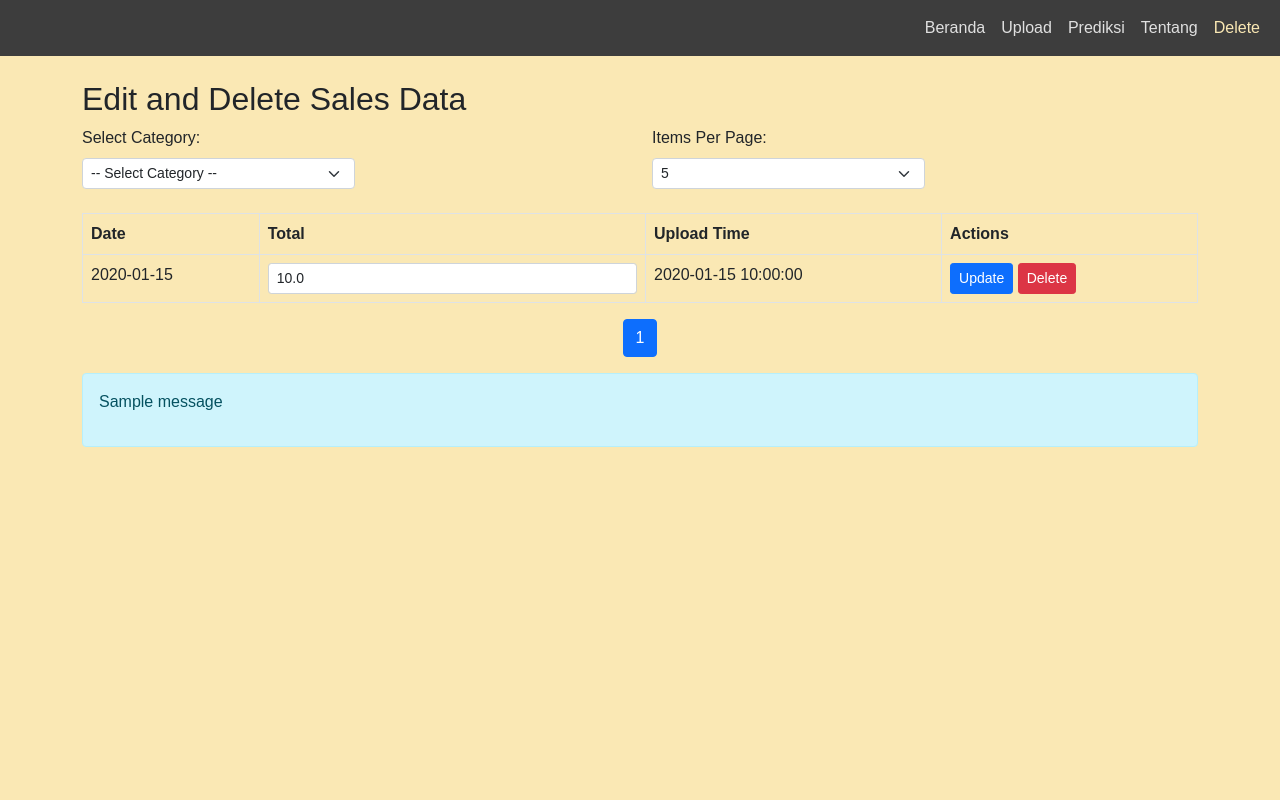
After one commit to michaelSusanto12/skripsi-fe, a Flask app: page /delete in a window 1280 px wide. The commit adds this page. Run offline with Flask 3, Linux system fonts and the light colour scheme; tables that the repository leaves empty hold one stand-in row (values such as "Sample post"); one stand-in notice (Sample message) is shown; parts of the project's set-up code (start-up, migrations or seed data) failed here and were passed over; some libraries are stand-ins or nearby versions.

Commit message:
delete_pages

```diff
--- a/app.py
+++ b/app.py
@@ -1,4 +1,4 @@
-from flask import Flask, render_template, request, redirect, flash, jsonify
+from flask import Flask, render_template, request, redirect, flash, jsonify, url_for
 import matplotlib.pyplot as plt
 from io import BytesIO
 from base64 import b64encode
@@ -15,6 +15,7 @@ from datetime import datetime
 from os import environ
 environ['TF_ENABLE_ONEDNN_OPTS'] = '0'
 from tensorflow.keras.losses import Huber
+import copy
 
 import locale
 locale.setlocale(locale.LC_TIME, 'id_ID')
@@ -393,5 +394,61 @@ def predict():
     return render_template('predict.html')
 
 
+def get_sales_data(category, page, items_per_page):
+    offset = (page - 1) * items_per_page
+    category_id = None
+    if category:
+        category_obj = Categories.query.filter_by(name=category).first()
+        if category_obj:
+            category_id = category_obj.id
+
+    query = Sales.query
+    if category_id:
+        query = query.filter_by(category_id=category_id)
+
+    sales_data = query.offset(offset).limit(items_per_page).all()
+    total_count = Sales.query.filter_by(category_id=category_id).count() if category_id else Sales.query.count()
+    return sales_data, total_count
+
+
+
+@app.route('/delete', methods=['GET'])
+def delete():
+    category = request.args.get('category', default=None)
+    items_per_page = request.args.get('items_per_page', default=5, type=int)
+    page = request.args.get('page', default=1, type=int)
+
+    sales_data, total_count = get_sales_data(category, page, items_per_page)
+
+    total_pages = (total_count + items_per_page - 1) // items_per_page
+
+    return render_template('delete.html', sales_data=sales_data, selected_category=category, items_per_page=items_per_page, page=page, total_pages=total_pages)
+
+
+
+@app.route('/edit/<int:id>', methods=['POST'])
+def edit_total(id):
+    sale = Sales.query.get(id)
+    if sale:
+        sale.total = request.form.get('total', type=float)
+
+        db.session.commit()
+
+        flash('Data updated successfully!', 'success')
+    else:
+        flash('Sale not found!', 'error')
+
+    return redirect(url_for('delete', category=request.args.get('category'), items_per_page=request.args.get('items_per_page')))
+
+
+@app.route('/delete/<int:id>', methods=['POST'])
+def delete_data(id):
+    sale = Sales.query.get_or_404(id)
+    db.session.delete(sale)
+    db.session.commit()
+    flash("Data successfully deleted!")
+    return redirect(url_for('delete'))
+
+
 if __name__ == '__main__':
     app.run(debug=True, host='0.0.0.0')
--- a/templates/about.html
+++ b/templates/about.html
@@ -85,6 +85,9 @@
                     <li class="nav-item">
                         <a class="nav-link" href="#" style="color: #fae8b4;">Tentang</a>
                     </li>
+                    <li class="nav-item">
+                        <a class="nav-link" href="/delete" style="color: #e0e0e0;">Delete</a>
+                    </li>
                 </ul>
             </div>
         </div>
--- /dev/null
+++ b/templates/delete.html
@@ -0,0 +1,202 @@
+<!DOCTYPE html>
+<html lang="en">
+
+<head>
+    <meta charset="UTF-8">
+    <meta name="viewport" content="width=device-width, initial-scale=1.0">
+    <title>Edit and Delete Data</title>
+    <link href="https://cdnjs.cloudflare.com/ajax/libs/bootstrap/5.0.2/css/bootstrap.min.css" rel="stylesheet">
+    <style>
+        html,
+        body {
+            margin: 0;
+            padding: 0;
+            height: 100%;
+            font-family: 'Arial', sans-serif;
+        }
+
+        body {
+            background-color: #fae8b4;
+        }
+
+        .navbar-custom {
+            background-color: #3d3d3d;
+        }
+
+        .navbar-nav .nav-link {
+            color: #fae8b4;
+        }
+
+        .navbar-brand {
+            color: #fae8b4;
+        }
+
+        .nav-pills .nav-link.active {
+            background-color: #3d3d3d;
+            color: #fae8b4;
+        }
+
+        .nav-pills .nav-link {
+            border-radius: 25px;
+            box-shadow: 0 4px 6px rgba(0, 0, 0, 0.1);
+            margin: 0 10px;
+        }
+
+        @media (max-width: 768px) {
+            .btn-primary {
+                width: 100%;
+            }
+
+            .form-select {
+                width: 100% !important;
+            }
+        }
+
+        @media (min-width: 769px) {
+            .form-select {
+                width: 50% !important;
+            }
+        }
+    </style>
+</head>
+
+<body>
+
+    <nav class="navbar navbar-custom navbar-expand-lg navbar-light">
+        <div class="container-fluid">
+            <button class="navbar-toggler" type="button" data-bs-toggle="collapse" data-bs-target="#navbarNav"
+                aria-controls="navbarNav" aria-expanded="false" aria-label="Toggle navigation">
+                <span class="navbar-toggler-icon"></span>
+            </button>
+            <div class="collapse navbar-collapse nav justify-content-end" id="navbarNav">
+                <ul class="navbar-nav ms-auto">
+                    <li class="nav-item">
+                        <a class="nav-link active" href="/" style="color: #e0e0e0;">Beranda</a>
+                    </li>
+                    <li class="nav-item">
+                        <a class="nav-link" href="/upload" style="color: #e0e0e0;">Upload</a>
+                    </li>
+                    <li class="nav-item">
+                        <a class="nav-link" href="/predict" style="color: #e0e0e0;">Prediksi</a>
+                    </li>
+                    <li class="nav-item">
+                        <a class="nav-link" href="/about" style="color: #e0e0e0;">Tentang</a>
+                    </li>
+                    <li class="nav-item">
+                        <a class="nav-link" href="/delete" style="color: #fae8b4;">Delete</a>
+                    </li>
+                </ul>
+            </div>
+        </div>
+    </nav>
+
+    <div class="container mt-4">
+        <h2>Edit and Delete Sales Data</h2>
+
+        <!-- Dropdown for selecting category -->
+        <form method="GET" action="{{ url_for('delete') }}" class="mb-3">
+            <div class="row mb-2">
+                <div class="col-md-6 col-12 mb-2">
+                    <label for="category" class="form-label">Select Category:</label>
+                    <select name="category" id="category" class="form-select form-select-sm"
+                        onchange="this.form.submit()">
+                        <option value="">-- Select Category --</option>
+                        <option value="lada_halus" {% if selected_category=='lada_halus' %}selected{% endif %}>Lada
+                            Halus</option>
+                        <option value="lada_butir" {% if selected_category=='lada_butir' %}selected{% endif %}>Lada
+                            Butir</option>
+                    </select>
+                </div>
+                <div class="col-md-6 col-12 mb-2">
+                    <label for="items_per_page" class="form-label">Items Per Page:</label>
+                    <select name="items_per_page" id="items_per_page" class="form-select form-select-sm"
+                        onchange="this.form.submit()">
+                        <option value="5" {% if items_per_page==5 %}selected{% endif %}>5</option>
+                        <option value="10" {% if items_per_page==10 %}selected{% endif %}>10</option>
+                        <option value="15" {% if items_per_page==15 %}selected{% endif %}>15</option>
+                        <option value="20" {% if items_per_page==20 %}selected{% endif %}>20</option>
+                    </select>
+                </div>
+            </div>
+        </form>
+
+        <!-- Sales data table -->
+        <div class="table-responsive">
+            <table class="table table-bordered">
+                <thead>
+                    <tr>
+                        <th>Date</th>
+                        <th>Total</th>
+                        <th>Upload Time</th>
+                        <th>Actions</th>
+                    </tr>
+                </thead>
+                <tbody>
+                    {% for sale in sales_data %}
+                    <tr>
+                        <td>{{ sale.date }}</td>
+                        <td>
+                            <form method="POST" action="{{ url_for('edit_total', id=sale.id) }}" class="d-inline">
+                                <input type="number" step="0.01" name="total" value="{{ sale.total }}"
+                                    class="form-control form-control-sm" required>
+                        </td>
+                        <td>{{ sale.upload_time }}</td>
+                        <td>
+                            <button type="submit" class="btn btn-primary btn-sm">Update</button>
+                            </form>
+                            <form method="POST" action="{{ url_for('delete_data', id=sale.id) }}" class="d-inline">
+                                <button type="submit" class="btn btn-danger btn-sm">Delete</button>
+                            </form>
+                        </td>
+                    </tr>
+                    {% endfor %}
+                </tbody>
+            </table>
+        </div>
+
+        <!-- Pagination controls -->
+        <nav aria-label="Page navigation">
+            <ul class="pagination justify-content-center">
+                {% if page > 1 %}
+                <li class="page-item">
+                    <a class="page-link"
+                        href="{{ url_for('delete', page=page-1, category=selected_category, items_per_page=items_per_page) }}"
+                        aria-label="Previous">
+                        <span aria-hidden="true">&laquo;</span>
+                    </a>
+                </li>
+                {% endif %}
+                {% for p in range(1, total_pages + 1) %}
+                <li class="page-item {% if p == page %}active{% endif %}">
+                    <a class="page-link"
+                        href="{{ url_for('delete', page=p, category=selected_category, items_per_page=items_per_page) }}">{{
+                        p }}</a>
+                </li>
+                {% endfor %}
+                {% if page < total_pages %} <li class="page-item">
+                    <a class="page-link"
+                        href="{{ url_for('delete', page=page+1, category=selected_category, items_per_page=items_per_page) }}"
+                        aria-label="Next">
+                        <span aria-hidden="true">&raquo;</span>
+                    </a>
+                    </li>
+                    {% endif %}
+            </ul>
+        </nav>
+
+        <!-- Flash messages for feedback -->
+        {% with messages = get_flashed_messages() %}
+        {% if messages %}
+        <div class="alert alert-info mt-3">
+            {% for message in messages %}
+            <p>{{ message }}</p>
+            {% endfor %}
+        </div>
+        {% endif %}
+        {% endwith %}
+    </div>
+
+    <script src="https://cdnjs.cloudflare.com/ajax/libs/bootstrap/5.0.2/js/bootstrap.bundle.min.js"></script>
+</body>
+
+</html>
--- a/templates/index.html
+++ b/templates/index.html
@@ -118,6 +118,9 @@
                     <li class="nav-item">
                         <a class="nav-link" href="/about" style="color: #e0e0e0;">Tentang</a>
                     </li>
+                    <li class="nav-item">
+                        <a class="nav-link" href="/delete" style="color: #e0e0e0;">Delete</a>
+                    </li>
                 </ul>
             </div>
         </div>
--- a/templates/predict.html
+++ b/templates/predict.html
@@ -66,6 +66,9 @@
                     </li>
                     <li class="nav-item">
                         <a class="nav-link" href="/about" style="color: #e0e0e0;">Tentang</a>
+                    </li>
+                    <li class="nav-item">
+                        <a class="nav-link" href="/delete" style="color: #e0e0e0;">Delete</a>
                     </li>
                 </ul>
             </div>
--- a/templates/upload.html
+++ b/templates/upload.html
@@ -78,6 +78,9 @@
                     <li class="nav-item">
                         <a class="nav-link" href="/about" style="color: #e0e0e0;">Tentang</a>
                     </li>
+                    <li class="nav-item">
+                        <a class="nav-link" href="/delete" style="color: #e0e0e0;">Delete</a>
+                    </li>
                 </ul>
             </div>
         </div>
```
